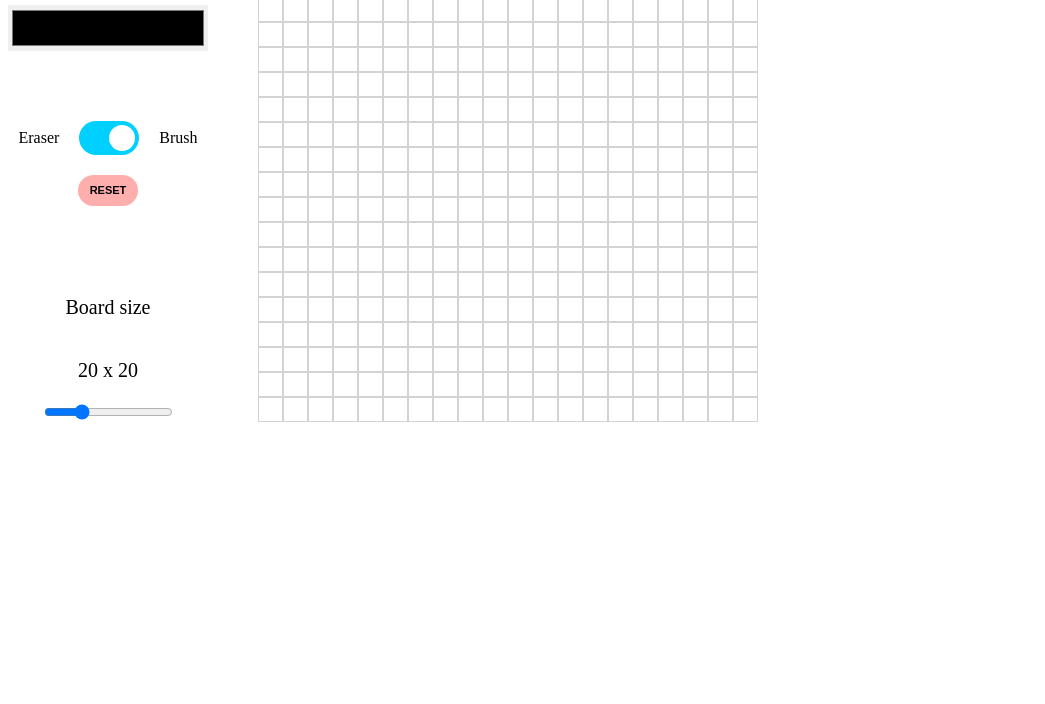
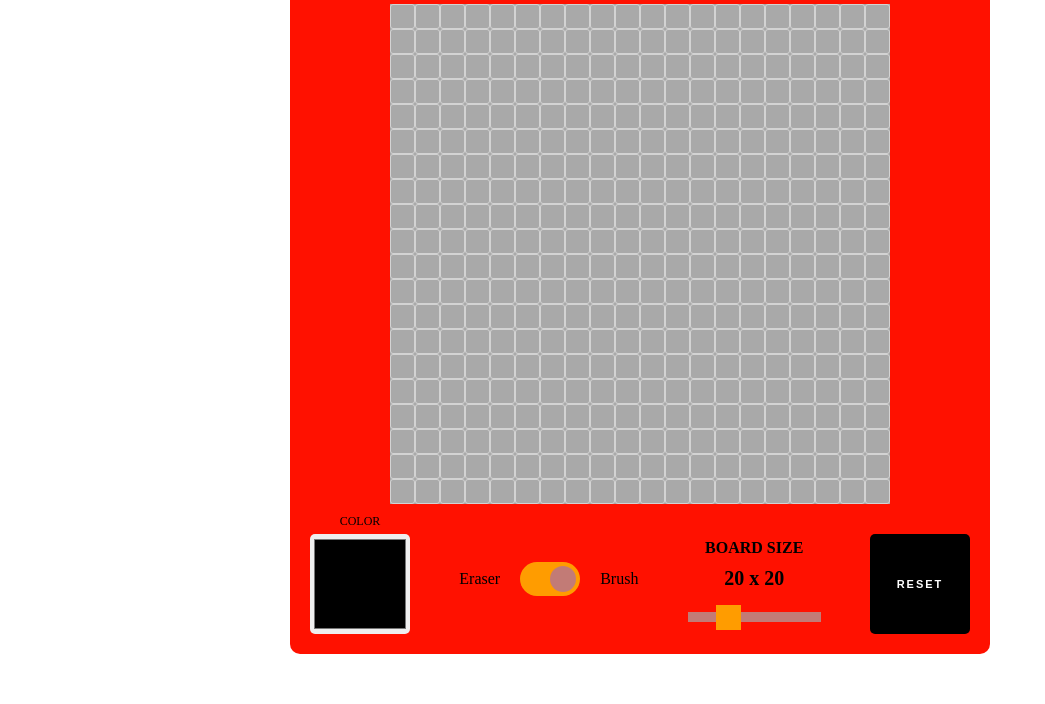
Before and after one commit to JonasKaruzas/2022_practice_odin-etch-a-sketch, a plain HTML site: page index.html in a window 1280 px wide. Shown: the part 146-850 px from the top of the page, without its empty margins (0-1045 px from the left). Before the commit the page ends 800 px from the top, so only its background shows below. Drawn offline with Linux system fonts and the light colour scheme.

Commit message:
style: :lipstick: UI style

```diff
--- a/index.html
+++ b/index.html
@@ -4,6 +4,7 @@
     <meta charset="UTF-8" />
     <meta http-equiv="X-UA-Compatible" content="IE=edge" />
     <meta name="viewport" content="width=device-width, initial-scale=1.0" />
+    <link rel="shortcut icon" href="favicon.ico" type="image/x-icon" />
     <link rel="stylesheet" href="./style/style.css" />
     <script src="./script/script.js" defer></script>
     <title>Etch-A-Sketch</title>
@@ -12,8 +13,10 @@
     <div class="wrapper">
       <h1>Etch-A-Sketch</h1>
       <div class="controlPanel">
-        <p>Choose your colour</p>
-        <input type="color" name="color" id="color" />
+        <div class="color-container">
+          <p>Color</p>
+          <input type="color" name="color" id="color" />
+        </div>
         <div class="switch-container">
           <div class="switch-label">Eraser</div>
           <label class="switch">
@@ -22,10 +25,19 @@
           </label>
           <div class="switch-label">Brush</div>
         </div>
+        <div class="boardSize-container">
+          <p>Board size</p>
+          <div id="sizeValue">20 x 20</div>
+          <input
+            type="range"
+            name="size"
+            id="size"
+            min="4"
+            max="64"
+            value="20"
+          />
+        </div>
         <button id="resetBtn">Reset</button>
-        <p>Board size</p>
-        <div id="sizeValue">4 x 4</div>
-        <input type="range" name="size" id="size" min="4" max="64" value="20" />
       </div>
       <div class="gameBoard"></div>
     </div>
--- a/script/script.js
+++ b/script/script.js
@@ -19,7 +19,7 @@ const drawBox = (e) => {
   if (colorEraserToggle) {
     e.target.style.backgroundColor = colorValue.value;
   } else {
-    e.target.style.backgroundColor = "#FFFFFF";
+    e.target.style.backgroundColor = "darkgrey";
   }
 };
 
--- a/style/style.scss
+++ b/style/style.scss
@@ -1,50 +1,70 @@
 .wrapper {
+  width: 700px;
+  margin: 50px auto;
   display: grid;
-  grid-template-columns: 200px 500px;
-  grid-template-rows: 60px 500px;
-  column-gap: 50px;
+  grid-template-columns: 100px 500px 100px;
+  grid-template-rows: 100px 500px 150px;
+  background-color: rgb(255, 17, 0);
+  border-radius: 10px;
 
   h1 {
-    grid-column-start: span 2;
+    grid-area: 1/2/2/3;
     text-align: center;
     align-self: center;
+    color: gold;
+    font-size: 50px;
   }
 
   .controlPanel {
-    width: 100%;
+    padding: 20px;
+    display: flex;
+    flex-direction: row;
+    align-items: flex-end;
+    justify-content: space-between;
+    gap: 20px;
+    grid-area: 3/1/4/4;
+
+    .color-container {
       display: flex;
       flex-direction: column;
       align-items: center;
-    gap: 20px;
+      gap: 5px;
 
       p {
         font-size: 20px;
+        font-size: 12px;
+        text-align: center;
+        text-transform: uppercase;
+        margin: 0;
       }
 
       #color {
-      width: 100%;
-      height: 50px;
-      margin-bottom: 50px;
+        width: 100px;
+        height: 100px;
+        border-radius: 5px;
         border: none;
+      }
     }
 
     .switch-container {
       display: flex;
       align-items: center;
       justify-content: space-between;
+      align-self: center;
       gap: 20px;
     }
 
     #resetBtn {
-      margin-bottom: 50px;
-      width: 60px;
-      height: 34px;
-      border-radius: 34px;
+      width: 100px;
+      height: 100px;
+      border-radius: 5px;
       border: none;
-      background-color: rgb(255, 174, 174);
+      background-color: rgb(0, 0, 0);
+      color: white;
       font-weight: 800;
       transition: transform 0.1s;
       text-transform: uppercase;
+      letter-spacing: 2px;
       font-size: 11px;
       cursor: pointer;
 
@@ -57,33 +77,59 @@
       }
     }
 
+    .boardSize-container {
+      display: flex;
+      flex-direction: column;
+      align-items: center;
+      margin-bottom: 10px;
+      gap: 10px;
+
+      p {
+        margin: 0;
+        font-weight: 700;
+        text-transform: uppercase;
+      }
+
       #sizeValue {
         font-size: 20px;
+        font-weight: 700;
+        margin-bottom: 10px;
+      }
+
+      #size {
+        -webkit-appearance: none;
+        appearance: none;
+        width: 100%;
+        height: 10px;
+        background: darkgray;
+        outline: none;
+        opacity: 0.7;
+        -webkit-transition: 0.2s;
+        transition: opacity 0.2s;
+      }
+
+      #size:hover {
+        opacity: 1;
+      }
+
+      #size::-webkit-slider-thumb {
+        -webkit-appearance: none;
+        appearance: none;
+        width: 25px;
+        height: 25px;
+        background: gold;
+        cursor: pointer;
+      }
+
+      #size::-moz-range-thumb {
+        width: 25px;
+        height: 25px;
+        background: gold;
+        cursor: pointer;
       }
     }
 
-  .gameBoard {
-    display: flex;
-    flex-direction: column;
-
-    .container {
-      height: 100%;
-      display: flex;
-      flex-direction: column;
-
-      .row {
-        display: flex;
-        flex-grow: 1;
-
-        .cell {
-          flex-grow: 1;
-          border: 1px solid lightgray;
-        }
-      }
-    }
-  }
-}
-
+    .switch-container {
       .switch {
         position: relative;
         display: inline-block;
@@ -116,17 +162,22 @@
         width: 26px;
         left: 4px;
         bottom: 4px;
-  background-color: white;
+        background-color: darkgray;
         -webkit-transition: 0.4s;
         transition: 0.4s;
       }
 
       input:checked + .slider {
-  background-color: #00d0ff;
+        background-color: gold;
+        opacity: 0.7;
+
+        &:hover {
+          opacity: 1;
+        }
       }
 
       input:focus + .slider {
-  box-shadow: 0 0 1px #00d0ff;
+        box-shadow: 0 0 1px gold;
       }
 
       input:checked + .slider:before {
@@ -142,3 +193,30 @@ input:checked + .slider:before {
       .slider.round:before {
         border-radius: 50%;
       }
+    }
+  }
+
+  .gameBoard {
+    display: flex;
+    flex-direction: column;
+    grid-area: 2/2/3/3;
+    background-color: darkgray;
+
+    .container {
+      height: 100%;
+      display: flex;
+      flex-direction: column;
+
+      .row {
+        display: flex;
+        flex-grow: 1;
+
+        .cell {
+          flex-grow: 1;
+          border: 1px solid lightgray;
+          border-radius: 3px;
+        }
+      }
+    }
+  }
+}
```
Also changed, not shown: favicon.ico (added), style/style.css, 1 other file. Lines whose indentation alone changed are shown as unchanged.
